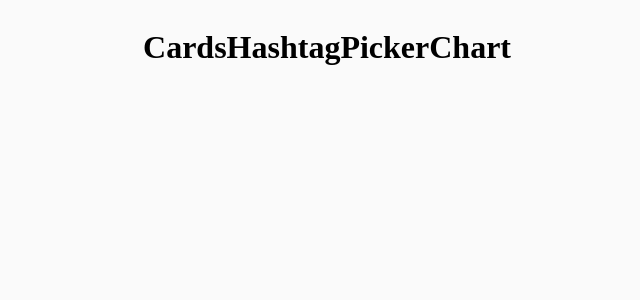
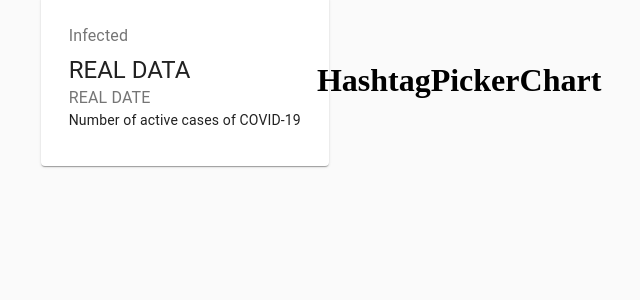
Before and after one commit to damaneks/sentimentAnalysis, a React (Create React App) app: page / in a window 1280 px wide. Shown: the top 300 px of the page, without its empty margins (313-953 px from the left). Built offline with nearby package versions, Linux system fonts and the light colour scheme; no server answers.

Commit message:
Add material-ui

```diff
--- a/package.json
+++ b/package.json
@@ -3,6 +3,7 @@
   "version": "0.1.0",
   "private": true,
   "dependencies": {
+    "@material-ui/core": "^4.11.3",
     "@testing-library/jest-dom": "^5.11.4",
     "@testing-library/react": "^11.1.0",
     "@testing-library/user-event": "^12.1.10",
--- a/src/App.js
+++ b/src/App.js
@@ -6,16 +6,22 @@
 
 class App extends React.Component {
 
+    state = {
+        data: {},
+    }
+
     async componentDidMount() {
-        const data = await fetchData();
+        const fetchedData = await fetchData();
 
-        console.log(data);
+        this.setState({data: fetchedData});
     }
 
     render() {
+        const {data} = this.state;
+
         return (
             <div className={styles.container}>
-                <Cards />
+                <Cards data={data}/>
                 <HashtagPicker />
                 <Chart />
             </div>
--- a/src/api/index.js
+++ b/src/api/index.js
@@ -4,9 +4,9 @@
 
 export const fetchData = async () => {
     try {
-        const response = await axios.get(url);
+        const { data: { confirmed, recovered, deaths, lastUpdate } } = await axios.get(url);
 
-        return response;
+        return { confirmed, recovered, deaths, lastUpdate, };
     } catch (error) {
 
     }
--- a/src/components/Cards/Cards.jsx
+++ b/src/components/Cards/Cards.jsx
@@ -1,8 +1,23 @@
 import React from 'react';
+import { Card, CardContent, Typography, Grid } from '@material-ui/core';
 
-const Cards = () => {
+import styles from './Cards.module.css';
+
+const Cards = (props) => {
+    console.log(props);
     return (
-        <h1>Cards</h1>
+        <div className={styles.container}>
+            <Grid container spacing={3} justify="center">
+                <Grid item component={Card}>
+                    <CardContent>
+                        <Typography color="textSecondary" gutterBottom>Infected</Typography>
+                        <Typography variant="h5">REAL DATA</Typography>
+                        <Typography color="textSecondary">REAL DATE</Typography>
+                        <Typography variant="body2">Number of active cases of COVID-19</Typography>
+                    </CardContent>
+                </Grid>
+            </Grid>
+        </div>
     )
 }
 
```
Also changed, not shown: 16 other files (tests, documents, lock files or other folders).
